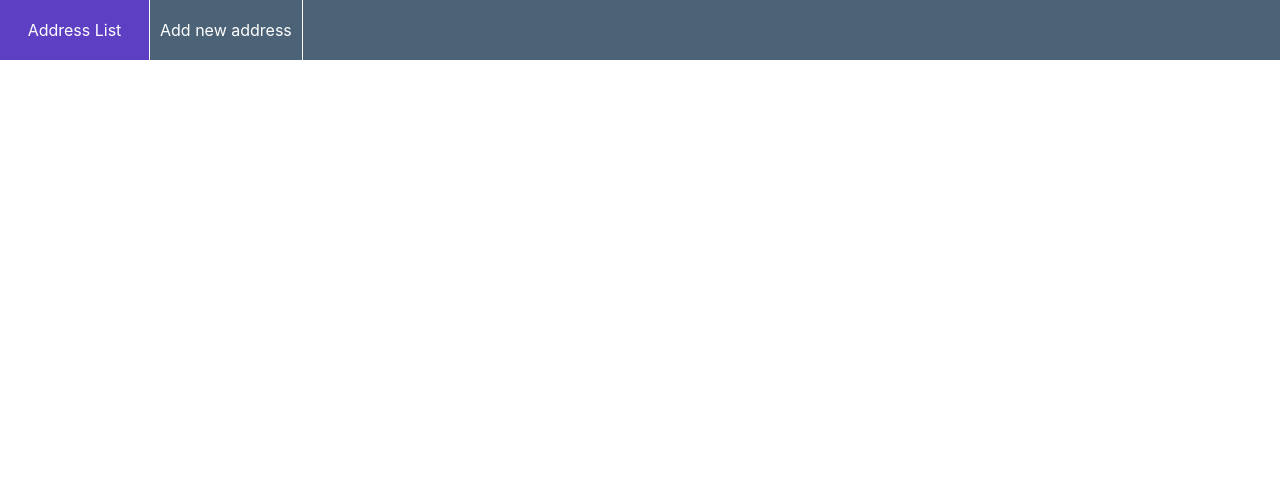
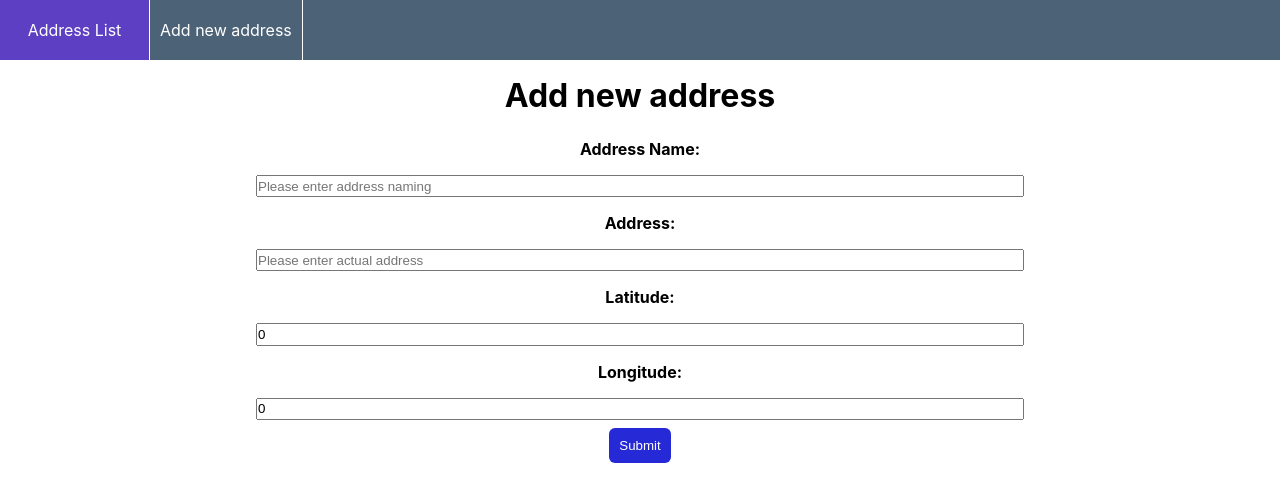
Before and after one commit to AlexSumenko/test-address-book, a React (Create React App) app: page /address/add in a window 1280 px wide. Shown: the top 502 px of the page. Built offline with nearby package versions, Linux system fonts and the light colour scheme.

Commit message:
add basic edit address page

```diff
--- a/src/App.js
+++ b/src/App.js
@@ -1,9 +1,10 @@
 import React from 'react';
-import { Switch, Route } from 'react-router-dom';
+import { Switch, Route, Redirect } from 'react-router-dom';
 
 import NavBar from './components/navBar/NavBar';
 import AddressList from './containers/addressList/AddressList';
-import AddAddress from './containers/addAddress/addAddress';
+import AddAddress from './containers/addAddress/AddAddress';
+import EditAddress from './containers/editAddress/EditAddress';
 import './App.scss';
 
 const App = () => {
@@ -11,8 +12,10 @@ const App = () => {
     <div className='App'>
       <NavBar />
       <Switch>
-        <Route path='/add-address' component={AddAddress} />
+        <Route path='/address/add' component={AddAddress} />
+        <Route path='/address/:id/edit' component={EditAddress} />
         <Route path='/' exact component={AddressList} />
+        <Redirect to='/' />
       </Switch>
     </div>
   );
--- /dev/null
+++ b/src/components/addressForm/AddressForm.js
@@ -0,0 +1,61 @@
+import React from 'react';
+
+import Button from '../button/Button';
+
+import './AddressForm.scss';
+
+const AddressForm = props => {
+  return (
+    <form className='add-new-address__form'>
+      <label className='add-new-address__form--label'>Address Name:</label>
+      <input
+        className='add-new-address__form--input'
+        type='text'
+        value={props.address.name}
+        name='name'
+        onChange={props.updated}
+        placeholder='Please enter address naming'
+        required
+      />
+      <label className='add-new-address__form--label'>Address:</label>
+      <input
+        className='add-new-address__form--input'
+        type='text'
+        value={props.address.address}
+        name='address'
+        onChange={props.updated}
+        placeholder='Please enter actual address'
+        required
+      />
+      <label className='add-new-address__form--label'>Latitude:</label>
+      <input
+        className='add-new-address__form--input'
+        type='number'
+        value={props.address.latitude}
+        name='latitude'
+        onChange={props.updated}
+        placeholder='Please enter latitude'
+        required
+      />
+      <label className='add-new-address__form--label'>Longitude:</label>
+      <input
+        className='add-new-address__form--input'
+        type='number'
+        value={props.address.longitude}
+        name='longitude'
+        onChange={props.updated}
+        placeholder='Please enter longitude'
+        required
+      />
+      <Button
+        messageType='info'
+        type='button'
+        clicked={props.submitted(props.address)}
+      >
+        Submit
+      </Button>
+    </form>
+  );
+};
+
+export default AddressForm;
--- a/src/components/navbar/NavBar.js
+++ b/src/components/navbar/NavBar.js
@@ -9,7 +9,7 @@ const NavBar = () => {
       <Link to='/' className='navbar__item'>
         <div>Address List</div>
       </Link>
-      <Link to='/add-address' className='navbar__item'>
+      <Link to='/address/add' className='navbar__item'>
         <div>Add new address</div>
       </Link>
     </nav>
--- a/src/containers/addAddress/addAddress.js
+++ b/src/containers/addAddress/addAddress.js
@@ -2,9 +2,7 @@ import React, { useState } from 'react';
 import { connect } from 'react-redux';
 import * as actions from '../../store/actions/index';
 
-import Button from '../../components/button/Button';
-
-import './addAddress.scss';
+import AddressForm from '../../components/addressForm/AddressForm';
 
 const AddAddress = props => {
   const { submitAddress } = props;
@@ -24,55 +22,11 @@ const AddAddress = props => {
   return (
     <>
       <h1>Add new address</h1>
-      <form className='add-new-address__form'>
-        <label className='add-new-address__form--label'>Address Name:</label>
-        <input
-          className='add-new-address__form--input'
-          type='text'
-          value={address.name}
-          name='name'
-          onChange={updateAddressField}
-          placeholder='Please enter address naming'
-          required
-        />
-        <label className='add-new-address__form--label'>Address:</label>
-        <input
-          className='add-new-address__form--input'
-          type='text'
-          value={address.address}
-          name='address'
-          onChange={updateAddressField}
-          placeholder='Please enter actual address'
-          required
-        />
-        <label className='add-new-address__form--label'>Latitude:</label>
-        <input
-          className='add-new-address__form--input'
-          type='number'
-          value={address.latitude}
-          name='latitude'
-          onChange={updateAddressField}
-          placeholder='Please enter latitude'
-          required
-        />
-        <label className='add-new-address__form--label'>Longitude:</label>
-        <input
-          className='add-new-address__form--input'
-          type='number'
-          value={address.longitude}
-          name='longitude'
-          onChange={updateAddressField}
-          placeholder='Please enter longitude'
-          required
-        />
-        <Button
-          messageType='info'
-          type='button'
-          clicked={submitAddress(address)}
-        >
-          Submit
-        </Button>
-      </form>
+      <AddressForm
+        address={address}
+        updated={e => updateAddressField(e)}
+        submitted={address => submitAddress(address)}
+      />
     </>
   );
 };
--- /dev/null
+++ b/src/containers/editAddress/EditAddress.js
@@ -0,0 +1,7 @@
+import React from 'react';
+
+const EditAddress = props => {
+  return <h1>Edit Address works</h1>;
+};
+
+export default EditAddress;
```
Also changed, not shown: src/components/addressForm/AddressForm.scss (renamed from src/containers/addAddress/addAddress.scss).
